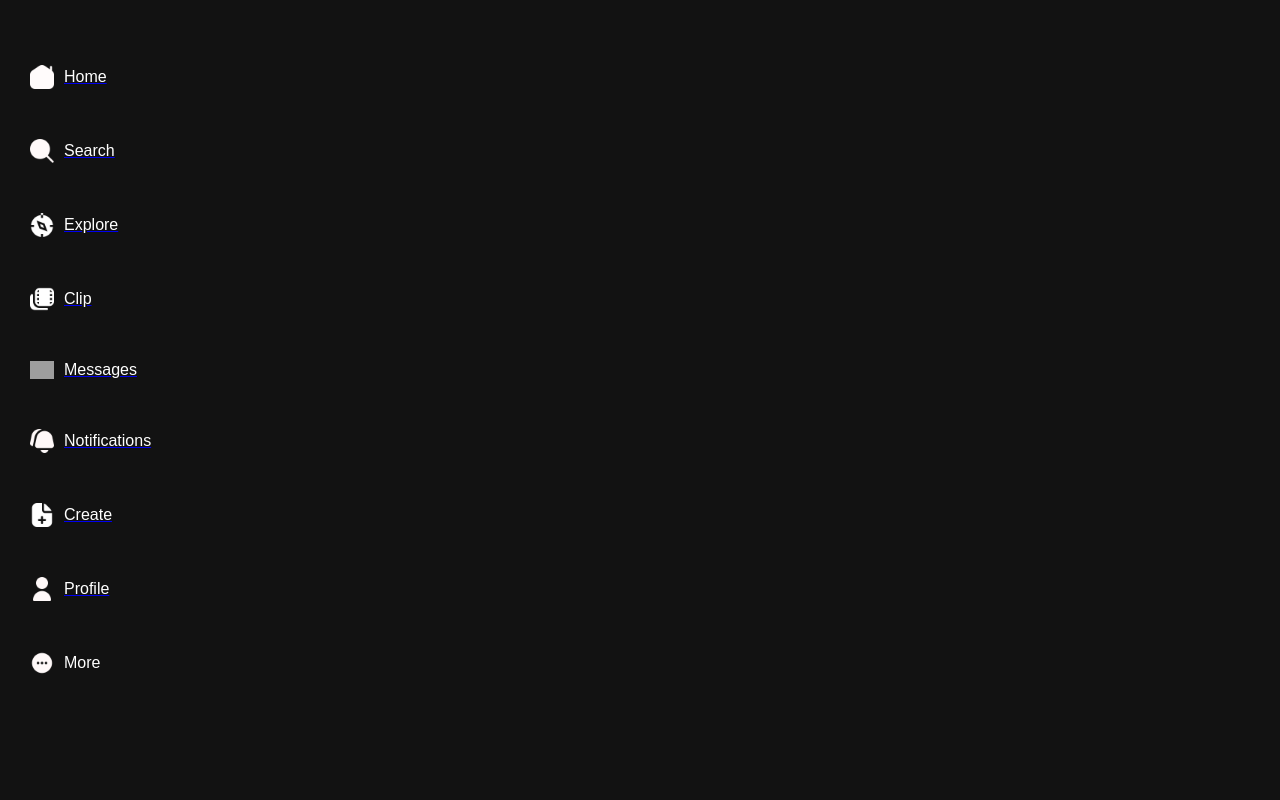
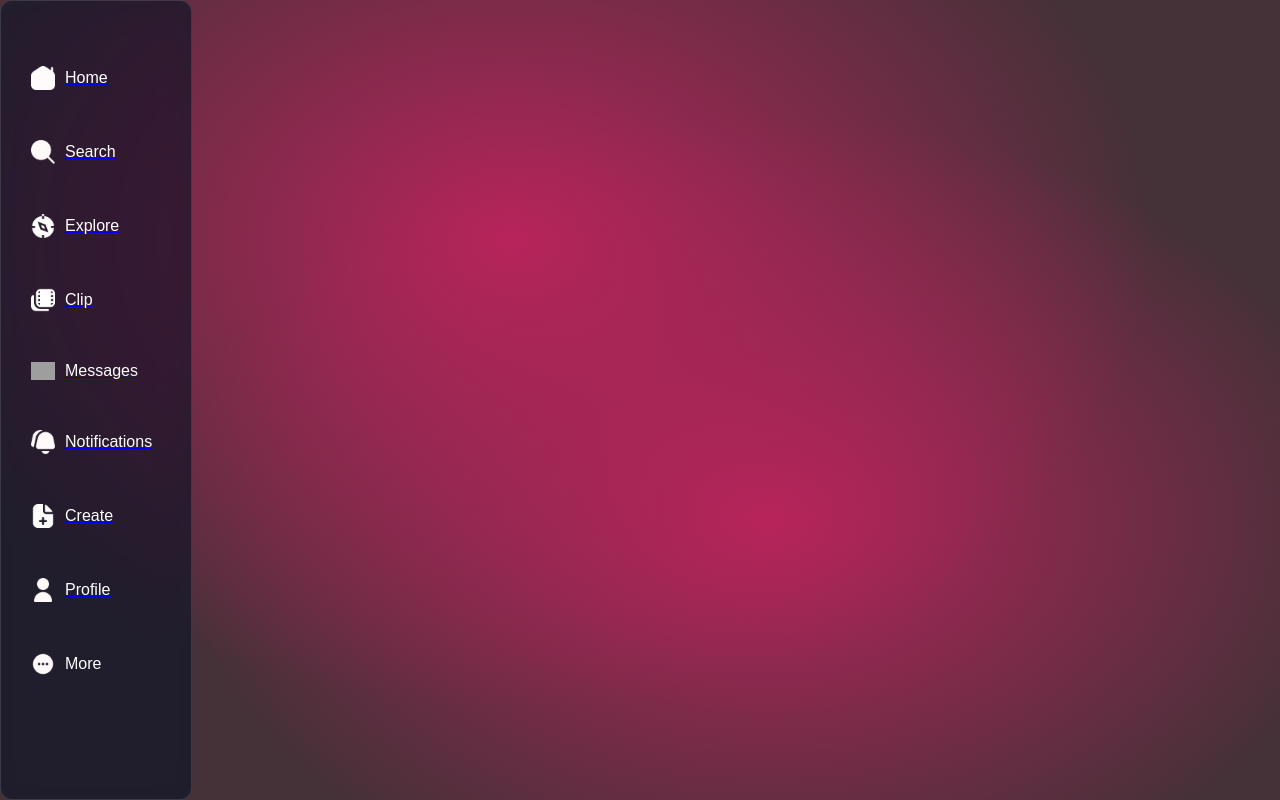
Before and after one commit to rakshitabalikai/ourinsta, a React (Create React App) app: page /Reels in a window 1280 px wide. Built offline with nearby package versions, Linux system fonts and the light colour scheme; grey boxes are pictures that could not be loaded.

Commit message:
nav bar css

```diff
--- a/src/components/css/Editprofile.css
+++ b/src/components/css/Editprofile.css
@@ -6,7 +6,7 @@
 
   body {
     /* font-family: Arial, sans-serif; */
-    background-color: #000;
+    /* background-color: #000; */
     color: #fff;
   }
 
--- a/src/components/css/Home.css
+++ b/src/components/css/Home.css
@@ -1,4 +1,9 @@
-
+body {
+  background-color:  rgb(69, 49, 56);
+  background-image:
+      radial-gradient(at 40% 30%, rgb(183, 36, 91) 0, transparent 59%),
+      radial-gradient(at 60% 65%,  rgb(183, 36, 91) 0, transparent 55%);
+}
 .home-container{
    display: grid;
     margin: 0px;
--- a/src/components/css/Nav.css
+++ b/src/components/css/Nav.css
@@ -5,6 +5,11 @@
   top: 0 !important;
   left: 0 !important;
   /* background-color: black !important; */
+  backdrop-filter: blur(16px) saturate(180%);
+  -webkit-backdrop-filter: blur(16px) saturate(180%);
+  background-color: rgba(17, 25, 40, 0.75);
+  border-radius: 12px;
+  border: 1px solid rgba(255, 255, 255, 0.125);
   height: 100vh !important;
   flex-direction: column !important;
   width: 15% !important;
--- a/src/components/css/Search.css
+++ b/src/components/css/Search.css
@@ -3,7 +3,7 @@ body {
     margin: 0;
     padding: 0;
     /* font-family: Arial, sans-serif; */
-    background-color: #121212; /* Dark background for the app */
+    /* background-color: #121212; Dark background for the app */
     color: white;
 }
 
--- a/src/components/css/profile.css
+++ b/src/components/css/profile.css
@@ -8,7 +8,7 @@
     width: 86.98vw;
     /* margin-left: -300px; */
     /* width: 100vw; */
-    background-color: black; /* Set the background to black */
+    /* background-color: black; Set the background to black */
     color: #fff;
   }
 
```
